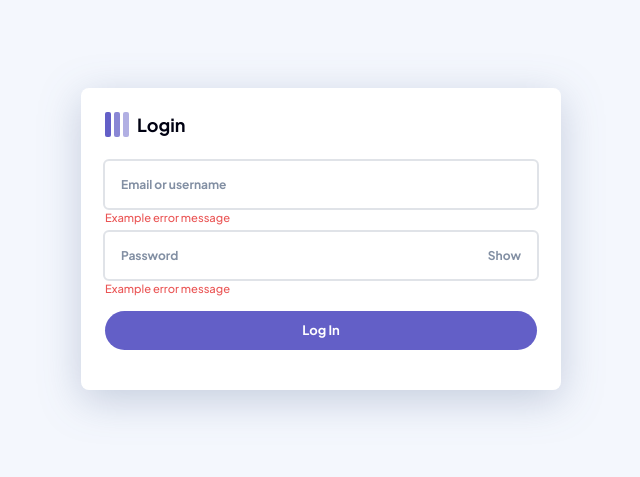
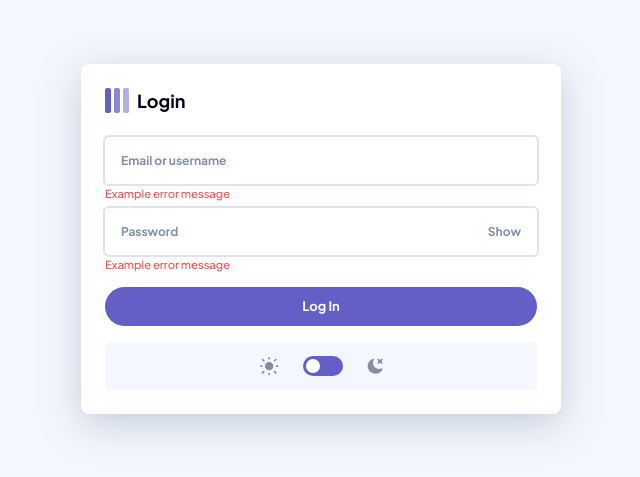
Before and after one commit to CodingWithJiro/frontend-mentor-kanban-task-management-web-app, a Next.js app: page /login in a window 1280 px wide. Shown: the part 161-638 px from the top of the page, without its empty margins (319-959 px from the left). Built offline with nearby package versions, Linux system fonts and the light colour scheme; no server answers.

Commit message:
feat(theme): add theme toggle button to login form page

```diff
--- a/src/components/auth/login-form.tsx
+++ b/src/components/auth/login-form.tsx
@@ -4,6 +4,7 @@ import useLoginForm from '@/hooks/use-login-form';
 import LoginHeader from './login-header';
 import LoginInputs from './login-inputs';
 import LoginAccountButton from './login-account-button';
+import ThemeToggle from '../theme/theme-toggle';
 
 export default function LoginForm() {
   const {
@@ -31,6 +32,7 @@ export default function LoginForm() {
         handlePasswordVisibilityToggle={handlePasswordVisibilityToggle}
       />
       <LoginAccountButton />
+      <ThemeToggle />
     </form>
   );
 }
```
